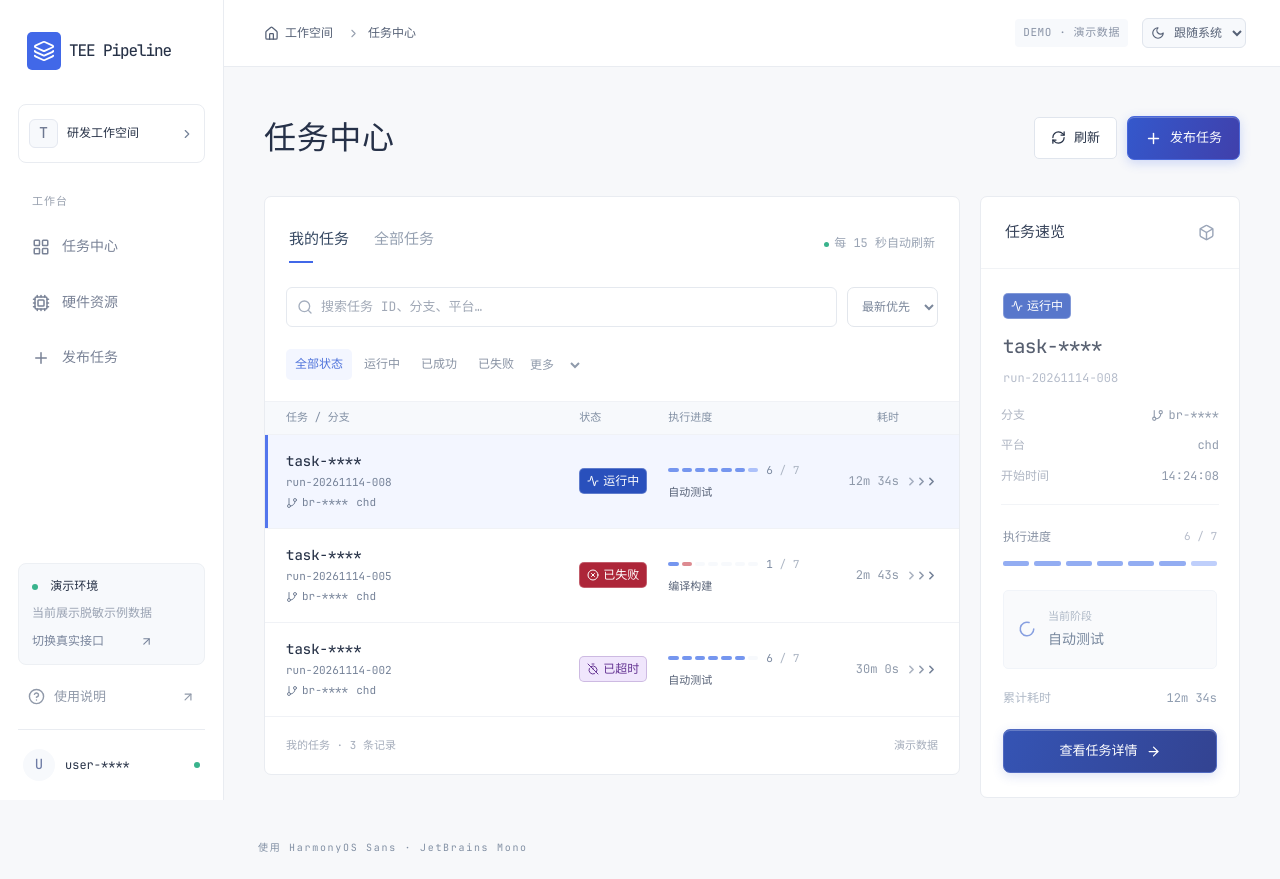
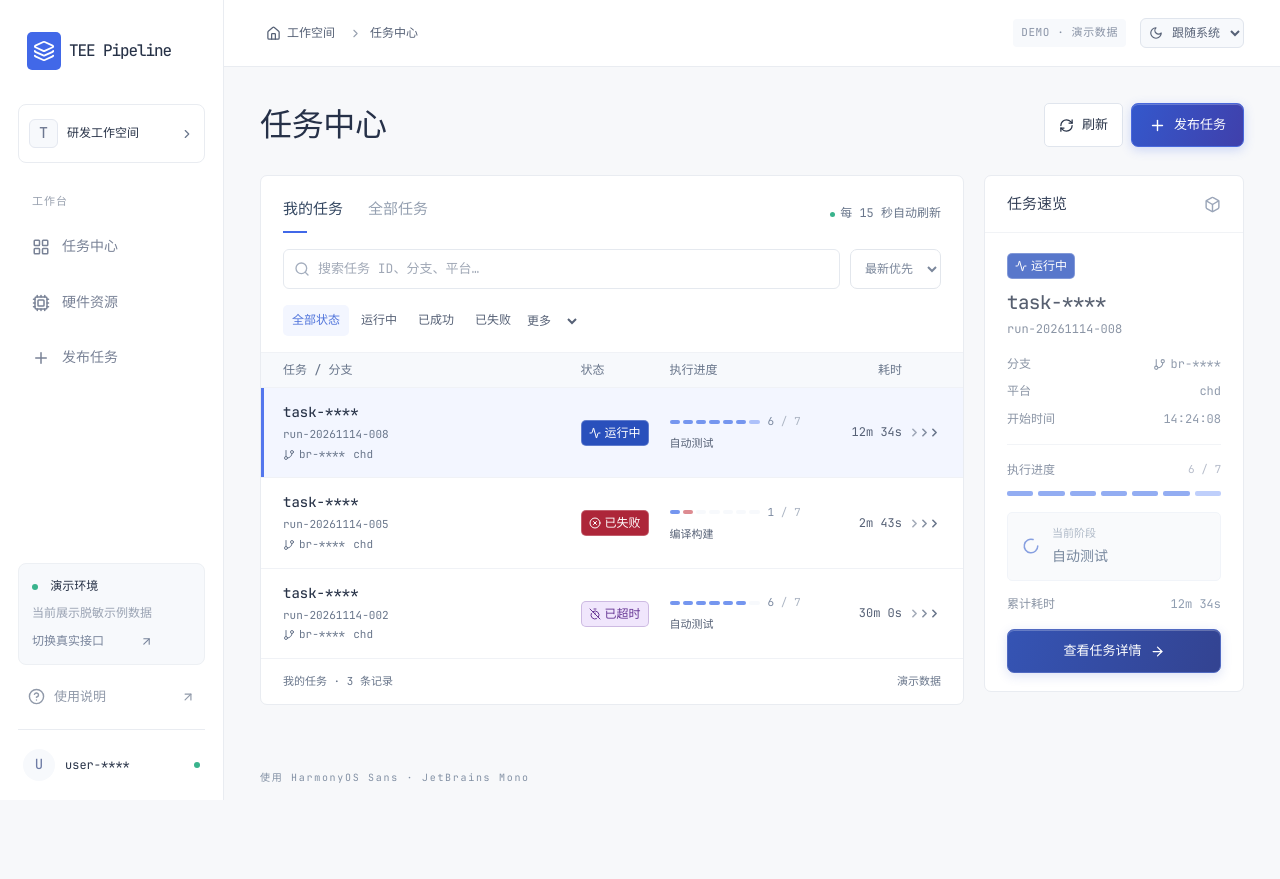
Before and after one commit to dawnyoake/tap_frontend, a React (Vite) app: page / in a window 1280 px wide. After the commit the page ends 809 px from the top, so only its background shows below. Built offline with nearby package versions, Linux system fonts and the light colour scheme; a web font is replaced by a local one.

Commit message:
Refine spacing and typography across workspace pages

```diff
--- a/src/styles/globals.css
+++ b/src/styles/globals.css
@@ -15,7 +15,12 @@
   --line-control: light-dark(#e0e5ed, #3b475e);
   --text: light-dark(#273247, #e8edf7);
   --text-secondary: light-dark(#566176, #c4cfe1);
-  --muted: light-dark(#758298, #a6b3c8);
+  --muted: light-dark(#69768b, #a6b3c8);
+  --page-gutter: 36px;
+  --panel-inset: 22px;
+  --text-label: 12px;
+  --text-body: 14px;
+  --leading-label: 1.45;
   --blue: light-dark(#4168e8, #a9bbff);
   --green: light-dark(#28a57a, #87d4b7);
   --row-sweep: light-dark(rgb(83 118 237 / 15%), rgb(124 151 255 / 23%));
@@ -312,6 +317,7 @@ nav a.active {
   align-items: center;
   color: light-dark(#98a1b0, var(--muted));
   font-size: 13px;
+  padding-inline: var(--page-gutter);
 }
 .topbar > span {
   display: flex;
@@ -341,7 +347,7 @@ nav a.active {
 main {
   max-width: 1680px;
   margin: auto;
-  padding: 44px 40px 24px;
+  padding: 36px var(--page-gutter) 24px;
   min-height: calc(100vh - 115px);
 }
 .eyebrow {
@@ -353,34 +359,42 @@ main {
 }
 h1 {
   font-size: 32px;
-  letter-spacing: -1px;
+  letter-spacing: -0.01em;
   font-weight: 700;
-  line-height: 1.4;
+  line-height: 1.25;
   color: light-dark(#263148, var(--text));
+  overflow-wrap: anywhere;
+}
+.page-heading > div:first-child {
+  min-width: 0;
 }
 .page-heading {
   display: flex;
   justify-content: space-between;
   align-items: center;
-  margin-bottom: 36px;
+  margin-bottom: 28px;
   gap: 24px;
+  padding-top: 0;
 }
 .page-heading p {
   color: light-dark(#8d96a6, var(--muted));
-  margin-top: 9px;
+  margin-top: 6px;
   font-size: 14px;
+  line-height: var(--leading-label);
+  overflow-wrap: anywhere;
 }
 .heading-actions {
   display: flex;
   align-items: center;
-  gap: 10px;
+  gap: 8px;
+  flex-wrap: wrap;
 }
 .button {
   display: inline-flex;
   justify-content: center;
   align-items: center;
   gap: 8px;
-  min-height: 36px;
+  min-height: 44px;
   padding: 9px 14px;
   border: 1px solid light-dark(#e0e5ed, var(--line-control));
   border-radius: 6px;
@@ -388,6 +402,7 @@ h1 {
   font-size: 13px;
   white-space: nowrap;
   font-weight: 500;
+  line-height: var(--leading-label);
 }
 .button:hover {
   background: var(--surface-hover);
@@ -448,7 +463,7 @@ h1 {
   overflow: hidden;
 }
 .panel-title {
-  padding: 24px;
+  padding: 18px var(--panel-inset);
   display: flex;
   justify-content: space-between;
   align-items: center;
@@ -461,6 +476,7 @@ h2 {
   font-size: 15px;
   font-weight: 700;
   color: light-dark(#364259, var(--text));
+  line-height: 1.35;
 }
 .panel-title h2 {
   display: flex;
@@ -476,9 +492,9 @@ h2 {
   font-weight: 400;
 }
 .subtle {
-  color: light-dark(#9aa4b4, var(--muted));
-  font-size: 12px;
-  line-height: 1.7;
+  color: var(--muted);
+  font-size: var(--text-label);
+  line-height: var(--leading-label);
 }
 .subtle .online-dot {
   margin-right: 5px;
@@ -488,7 +504,7 @@ h2 {
 .filters {
   display: flex;
   gap: 10px;
-  padding: 0 21px 17px;
+  padding: 0 var(--panel-inset) 14px;
 }
 .search {
   display: flex;
@@ -523,7 +539,7 @@ h2 {
   display: flex;
   align-items: center;
   justify-content: space-between;
-  padding: 0 21px 14px;
+  padding: 0 var(--panel-inset) 12px;
   gap: 8px;
 }
 .filter-tabs > div {
@@ -534,7 +550,7 @@ h2 {
 .filter-tabs button {
   padding: 6px 9px;
   font-size: 12px;
-  color: light-dark(#8993a4, var(--muted));
+  color: var(--text-secondary);
   border-radius: 5px;
   white-space: nowrap;
 }
@@ -546,7 +562,7 @@ h2 {
 .filter-tabs select {
   font-size: 12px;
   border: 0;
-  color: light-dark(#8f9aab, var(--muted));
+  color: var(--text-secondary);
   padding: 5px 0;
   max-width: 64px;
 }
@@ -573,15 +589,16 @@ input[type="checkbox"] {
   align-items: center;
   gap: 9px;
   text-align: left;
-  padding: 0 21px;
+  padding: 0 var(--panel-inset);
 }
 .table-heading {
   background: var(--surface-soft);
-  color: light-dark(#8290a4, var(--muted));
-  font-size: 11px;
-  height: 34px;
+  color: var(--muted);
+  font-size: var(--text-label);
+  height: 36px;
   border-top: 1px solid light-dark(#f0f2f6, var(--line));
   border-bottom: 1px solid light-dark(#f0f2f6, var(--line));
+  font-weight: 500;
 }
 .task-row {
   width: 100%;
@@ -706,46 +723,49 @@ input[type="checkbox"] {
   font-family: var(--font-ui);
 }
 .time {
-  color: light-dark(#8e99aa, var(--muted));
+  color: var(--text-secondary);
   font-size: 12px;
   white-space: nowrap;
+  font-variant-numeric: tabular-nums;
 }
 .table-footer {
   padding: 15px 21px;
   display: flex;
   justify-content: space-between;
-  color: light-dark(#a5adbb, var(--muted));
+  color: var(--muted);
   font-size: 11px;
   align-items: center;
+  padding-inline: var(--panel-inset);
 }
 .summary-panel .panel-title {
   border-bottom: 1px solid light-dark(#f1f3f6, var(--line));
 }
 .summary-head {
-  padding: 22px 22px 18px;
+  padding: 18px var(--panel-inset) 16px;
 }
 .summary-head h3 {
   font-size: 19px;
   letter-spacing: -0.4px;
-  margin: 12px 0 8px;
+  margin: 10px 0 5px;
   font-weight: 700;
+  line-height: 1.35;
 }
 .summary-head p {
   font-size: 12px;
-  color: light-dark(#a1aabc, var(--muted));
+  color: var(--muted);
 }
 .summary-meta {
-  margin: 0 22px;
-  padding-bottom: 19px;
+  margin: 0 var(--panel-inset);
+  padding-bottom: 15px;
   border-bottom: 1px solid light-dark(#eff1f5, var(--line));
   display: flex;
   flex-direction: column;
-  gap: 12px;
+  gap: 9px;
 }
 .summary-meta > span {
   display: flex;
   justify-content: space-between;
-  color: light-dark(#98a1b2, var(--muted));
+  color: var(--muted);
   font-size: 12px;
 }
 .summary-meta b {
@@ -867,8 +887,8 @@ input[type="checkbox"] {
   font-size: 11px;
 }
 .summary-panel > .full {
-  width: calc(100% - 44px);
-  margin: 0 22px 20px;
+  width: calc(100% - 2 * var(--panel-inset));
+  margin: 0 var(--panel-inset) 18px;
 }
 .bottom-note {
   display: flex;
@@ -889,6 +909,7 @@ footer {
   gap: 10px;
   color: light-dark(#b2bac7, var(--muted));
   font-size: 11px;
+  padding-inline: var(--page-gutter);
 }
 footer > span:last-child {
   font-size: 10px;
@@ -953,16 +974,16 @@ footer > span:last-child {
 }
 .detail-metrics {
   display: grid;
-  grid-template-columns: repeat(4, 1fr);
-  padding: 25px 28px;
+  grid-template-columns: repeat(4, minmax(0, 1fr));
+  padding: 22px var(--panel-inset);
   border-bottom: 1px solid var(--line);
 }
 .detail-metrics > span {
   display: flex;
   flex-direction: column;
-  gap: 10px;
-  font-size: 12px;
-  color: light-dark(#9ba4b4, var(--muted));
+  gap: 6px;
+  font-size: 12px;
+  color: var(--muted);
   border-right: 1px solid var(--line);
   padding-left: 25px;
 }
@@ -976,6 +997,8 @@ footer > span:last-child {
   font-size: 21px;
   color: light-dark(#43516a, var(--text-secondary));
   font-weight: 500;
+  line-height: 1.3;
+  overflow-wrap: anywhere;
 }
 .detail-metrics strong small {
   color: light-dark(#a3acbc, var(--muted));
@@ -989,8 +1012,8 @@ footer > span:last-child {
 }
 .detail-tabs button {
   font-size: 14px;
-  color: light-dark(#8b97a9, var(--muted));
-  padding: 13px 0;
+  color: var(--text-secondary);
+  padding: 11px 0;
   position: relative;
   white-space: nowrap;
 }
@@ -1129,29 +1152,32 @@ footer > span:last-child {
 .stage-list {
   display: flex;
   flex-direction: column;
-  gap: 13px;
+  gap: 12px;
 }
 .stage-panel .panel-title {
   border-bottom: 1px solid light-dark(#f0f2f6, var(--line));
 }
 .stage-panel h2 small {
   font-weight: 400;
-  color: light-dark(#9ba6b7, var(--muted));
+  color: var(--muted);
 }
 .stage-actions {
   display: flex;
   align-items: center;
   gap: 16px;
   font-size: 12px;
-  color: light-dark(#9ba6b7, var(--muted));
+  color: var(--muted);
 }
 details {
-  padding: 13px 22px;
+  padding: 10px var(--panel-inset);
   border-bottom: 1px solid light-dark(#f2f4f8, var(--line));
+}
+.stage-panel details:last-child {
+  border-bottom: 0;
 }
 summary {
   cursor: pointer;
-  color: light-dark(#7d8ba1, var(--muted));
+  color: var(--text-secondary);
   font-size: 13px;
 }
 pre {
@@ -1237,9 +1263,10 @@ pre {
 .hardware-overview {
   display: flex;
   align-items: center;
-  gap: 20px;
-  padding: 24px;
-  margin-bottom: 27px;
+  gap: 16px;
+  padding: 20px var(--panel-inset);
+  margin-bottom: 20px;
+  flex-wrap: wrap;
 }
 .host-icon {
   background: var(--surface-soft);
@@ -1252,25 +1279,26 @@ pre {
   font-weight: 500;
 }
 .hardware-overview p {
-  color: light-dark(#a0acbd, var(--muted));
-  font-size: 12px;
-  margin-top: 8px;
+  color: var(--muted);
+  font-size: 12px;
+  margin-top: 4px;
 }
 .host-stat {
   border-left: 1px solid var(--line);
-  padding-left: 28px;
-  margin-left: 18px;
+  padding-left: 20px;
+  margin-left: 0;
   display: flex;
   flex-direction: column;
-  gap: 7px;
+  gap: 4px;
 }
 .host-stat strong {
   font-size: 27px;
   font-weight: 500;
+  line-height: 1.2;
 }
 .host-stat span {
   font-size: 12px;
-  color: light-dark(#a0aaba, var(--muted));
+  color: var(--muted);
 }
 .host-update {
   margin-left: auto;
@@ -1292,7 +1320,7 @@ pre {
   gap: 20px;
 }
 .device-card {
-  padding: 23px;
+  padding: var(--panel-inset);
 }
 .device-card-top {
   display: flex;
@@ -1311,6 +1339,7 @@ pre {
 .device-card h3 {
   font-size: 16px;
   font-weight: 500;
+  line-height: 1.4;
 }
 .device-card > p {
   font-size: 12px;
@@ -1340,6 +1369,7 @@ pre {
   color: light-dark(#8394b1, var(--blue));
   font-size: 12px;
   min-height: 20px;
+  line-height: var(--leading-label);
 }
 .offline-device {
   background: var(--surface-soft);
@@ -1361,13 +1391,13 @@ pre {
   gap: 20px;
 }
 .form-panel {
-  padding: 30px;
+  padding: var(--panel-inset);
 }
 .form-heading {
   display: flex;
   align-items: center;
   gap: 13px;
-  margin-bottom: 24px;
+  margin-bottom: 16px;
 }
 .form-heading > span {
   background: var(--surface-soft);
@@ -1390,17 +1420,20 @@ pre {
 }
 .field {
   display: block;
-  margin-top: 20px;
+  margin-top: 16px;
   font-size: 13px;
-  color: light-dark(#687991, var(--text-secondary));
+  color: var(--text-secondary);
+  line-height: var(--leading-label);
 }
 .field input,
 .field select,
 .field textarea {
   display: block;
   width: 100%;
-  margin-top: 10px;
-  font-size: 14px;
+  margin-top: 6px;
+  font-size: var(--text-body);
+  padding: 9px 12px;
+  line-height: 1.5;
 }
 .field em {
   font-style: normal;
@@ -1408,9 +1441,9 @@ pre {
 }
 .field small {
   display: block;
-  color: light-dark(#a4aebe, var(--muted));
-  font-size: 12px;
-  margin-top: 9px;
+  color: var(--muted);
+  font-size: 12px;
+  margin-top: 6px;
   line-height: 1.6;
 }
 .config-preview {
@@ -1464,7 +1497,7 @@ pre {
   display: flex;
   align-items: center;
   gap: 11px;
-  padding: 12px 0;
+  padding: 11px 0;
   border-bottom: 1px solid light-dark(#f4f5f8, var(--line));
   cursor: pointer;
 }
@@ -1549,9 +1582,6 @@ pre {
   margin-top: 25px;
 }
 @media (min-width: 1550px) {
-  main {
-    padding-top: 45px;
-  }
   .task-row {
     min-height: 92px;
   }
@@ -1564,6 +1594,13 @@ pre {
   }
 }
 @media (max-width: 1250px) {
+  :root {
+    --page-gutter: 24px;
+    --panel-inset: 18px;
+  }
+  main {
+    padding-block-start: 28px;
+  }
   .sidebar {
     width: 194px;
     padding-left: 13px;
@@ -1579,25 +1616,12 @@ pre {
     margin-left: 194px;
     width: calc(100% - 194px);
   }
-  main {
-    padding: 28px 24px;
-  }
   .topbar {
-    padding: 0 24px;
   }
   .workspace-grid {
     grid-template-columns: minmax(0, 1fr) 248px;
     gap: 16px;
   }
-  .filters,
-  .panel-title {
-    padding-left: 16px;
-    padding-right: 16px;
-  }
-  .filter-tabs {
-    padding-left: 13px;
-    padding-right: 13px;
-  }
   .filter-tabs button {
     padding: 6px 7px;
   }
@@ -1636,9 +1660,6 @@ pre {
     grid-template-columns: minmax(0, 1fr) 248px;
     gap: 16px;
   }
-  .form-panel {
-    padding: 19px;
-  }
   .top-right > .workspace-status {
     display: none;
   }
@@ -1665,6 +1686,9 @@ pre {
   }
 }
 @media (max-width: 800px) {
+  :root {
+    --page-gutter: 20px;
+  }
   .sidebar {
     width: 70px;
     padding: 25px 10px 0;
@@ -1689,9 +1713,6 @@ pre {
     margin-left: 70px;
     width: calc(100% - 70px);
   }
-  main {
-    padding: 26px 20px;
-  }
   .submit-grid {
     grid-template-columns: 1fr;
   }
@@ -1705,7 +1726,6 @@ pre {
   }
   .topbar {
     height: 58px;
-    padding: 0 20px;
   }
   .page-heading .subtle {
     max-width: 150px;
@@ -1747,6 +1767,13 @@ pre {
   }
 }
 @media (max-width: 560px) {
+  :root {
+    --page-gutter: 14px;
+    --panel-inset: 14px;
+  }
+  main {
+    padding-block: 22px 18px;
+  }
   .sidebar {
     width: 56px;
     padding: 20px 6px 0;
@@ -1768,7 +1795,6 @@ pre {
   }
   .topbar {
     height: 56px;
-    padding: 0 16px;
     font-size: 12px;
   }
   .topbar > span {
@@ -1781,9 +1807,6 @@ pre {
   .demo-tag {
     font-size: 9px;
     padding: 4px;
-  }
-  main {
-    padding: 24px 14px 14px;
   }
   h1 {
     font-size: 27px;
@@ -1809,11 +1832,11 @@ pre {
   }
   .heading-actions .button {
     font-size: 12px;
-    min-height: 33px;
+    min-height: 40px;
     padding: 7px 11px;
   }
   .panel-title {
-    padding: 16px 13px;
+    padding-block: 14px;
   }
   .panel-title h2 {
     font-size: 14px;
@@ -1822,7 +1845,7 @@ pre {
     font-size: 10px;
   }
   .filters {
-    padding: 0 12px 12px;
+    padding: 0 var(--panel-inset) 12px;
     gap: 6px;
   }
   .search {
@@ -1844,7 +1867,7 @@ pre {
     align-items: flex-start;
     flex-wrap: wrap;
     gap: 9px;
-    padding: 0 12px 13px;
+    padding: 0 var(--panel-inset) 12px;
   }
   .filter-tabs button {
     font-size: 11px;
@@ -1958,9 +1981,6 @@ pre {
   }
   .submit-grid {
     gap: 16px;
-  }
-  .form-panel {
-    padding: 18px;
   }
   .device-choices {
     font-size: 10px;
@@ -2023,8 +2043,9 @@ body {
   -webkit-font-smoothing: antialiased;
 }
 h1 {
-  letter-spacing: 0.02em;
-  line-height: 1.3;
+  letter-spacing: -0.01em;
+  line-height: 1.25;
+  overflow-wrap: anywhere;
 }
 .eyebrow {
   color: light-dark(#8390a5, var(--muted));
@@ -2032,10 +2053,13 @@ h1 {
   margin-bottom: 13px;
 }
 .page-heading {
-  padding-top: 5px;
+  padding-top: 0;
+  margin-bottom: 28px;
 }
 .page-heading p {
-  line-height: 1.8;
+  line-height: var(--leading-label);
+  margin-top: 6px;
+  overflow-wrap: anywhere;
 }
 .brand {
   font-size: 18px;
@@ -2054,12 +2078,14 @@ h1 {
   border-radius: 7px;
 }
 .button {
-  min-height: 40px;
+  min-height: 44px;
   border-radius: 5px;
-  padding: 10px 16px;
+  padding: 9px 14px;
+  line-height: var(--leading-label);
 }
 .summary-head p {
   overflow-wrap: anywhere;
+  color: var(--muted);
 }
 .summary-meta b {
   max-width: 70%;
@@ -2090,10 +2116,12 @@ nav a {
 }
 .topbar {
   font-size: 12px;
+  padding-inline: var(--page-gutter);
 }
 footer {
   flex-wrap: wrap;
   line-height: 1.8;
+  padding-inline: var(--page-gutter);
 }
 footer .font-credit {
   display: block;
@@ -2104,6 +2132,8 @@ footer .font-credit {
 .detail-metrics {
   padding-top: 30px;
   padding-bottom: 30px;
+  grid-template-columns: repeat(4, minmax(0, 1fr));
+  padding: 22px var(--panel-inset);
 }
 .pipeline {
   margin-top: 28px;
@@ -2116,20 +2146,25 @@ footer .font-credit {
 .field input,
 .field select,
 .field textarea {
-  padding: 12px 14px;
-  line-height: 1.7;
+  padding: 9px 12px;
+  line-height: 1.5;
+  margin-top: 6px;
+  font-size: var(--text-body);
 }
 .form-heading p {
   line-height: 1.8;
 }
 .stage-checkboxes label {
-  padding: 15px 0;
+  padding: 11px 0;
 }
 .hardware-overview {
-  padding: 28px;
+  padding: 20px var(--panel-inset);
+  margin-bottom: 20px;
+  gap: 16px;
+  flex-wrap: wrap;
 }
 .device-card {
-  padding: 28px;
+  padding: var(--panel-inset);
 }
 .device-card-top {
   margin-bottom: 26px;
@@ -2147,10 +2182,6 @@ footer .font-credit {
     flex-wrap: wrap;
     row-gap: 12px;
   }
-  .summary-meta {
-    margin-left: 20px;
-    margin-right: 20px;
-  }
   .vertical .pipeline-step strong {
     font-size: 12px;
   }
@@ -2188,9 +2219,6 @@ footer .font-credit {
   }
 }
 @media (max-width: 560px) {
-  main {
-    padding: 28px 14px 18px;
-  }
   nav a {
     padding: 13px;
   }
@@ -2284,23 +2312,23 @@ footer .font-credit {
   background: var(--blue);
 }
 .tasks-panel > .panel-title {
-  padding-top: 27px;
-  padding-bottom: 24px;
+  padding-top: 18px;
+  padding-bottom: 16px;
 }
 .tasks-panel .filters {
-  padding-bottom: 22px;
+  padding-bottom: 16px;
 }
 .tasks-panel .filter-tabs {
-  padding-bottom: 21px;
+  padding-bottom: 16px;
 }
 .task-row {
-  min-height: 94px;
+  min-height: 88px;
 }
 .summary-execution {
-  padding: 2px 22px 24px;
+  padding: 0 var(--panel-inset) 18px;
 }
 .summary-execution .section-label {
-  margin: 21px 0 14px;
+  margin: 16px 0 12px;
 }
 .summary-execution > .progress-cell > .progress-segments {
   max-width: none;
@@ -2316,8 +2344,8 @@ footer .font-credit {
   display: flex;
   gap: 12px;
   align-items: center;
-  margin-top: 24px;
-  padding: 17px 14px;
+  margin-top: 16px;
+  padding: 12px 14px;
   background: var(--surface-soft);
   border: 1px solid light-dark(#edf1f7, var(--line-control));
   border-radius: 5px;
@@ -2351,8 +2379,8 @@ footer .font-credit {
 .summary-duration {
   display: flex;
   justify-content: space-between;
-  margin-top: 20px;
-  color: light-dark(#98a5b7, var(--muted));
+  margin-top: 14px;
+  color: var(--muted);
   font-size: 12px;
 }
 .summary-duration b {
@@ -2361,10 +2389,12 @@ footer .font-credit {
 }
 .summary-panel > .full {
   margin-bottom: 24px;
+  margin: 0 var(--panel-inset) 18px;
+  width: calc(100% - 2 * var(--panel-inset));
 }
 .tasks-panel .table-footer {
-  padding-top: 20px;
-  padding-bottom: 20px;
+  padding-top: 14px;
+  padding-bottom: 14px;
 }
 @media (max-width: 560px) {
   .task-scope {
@@ -2374,7 +2404,7 @@ footer .font-credit {
     font-size: 14px;
   }
   .tasks-panel > .panel-title {
-    padding: 20px 14px 16px;
+    padding: 14px var(--panel-inset);
   }
   .tasks-panel > .panel-title > .subtle {
     font-size: 9px;
@@ -2512,6 +2542,7 @@ footer span.font-credit {
 .task-row {
   isolation: isolate;
   overflow: hidden;
+  min-height: 88px;
 }
 .task-row:focus-visible {
   outline: 2px solid var(--blue);
@@ -2742,6 +2773,7 @@ footer span.font-credit {
 .device-card h3 {
   font-weight: 700;
   overflow-wrap: anywhere;
+  line-height: 1.4;
 }
 .device-status {
   align-items: center;
@@ -2761,6 +2793,7 @@ footer span.font-credit {
   border-top: 1px solid var(--line);
   color: var(--blue);
   overflow-wrap: anywhere;
+  line-height: var(--leading-label);
 }
 .device-link:hover {
   text-decoration: underline;
@@ -2802,6 +2835,7 @@ footer span.font-credit {
 }
 .task-row {
   padding-block: 15px;
+  min-height: 88px;
 }
 .run-title,
 .run-progress {
@@ -2815,7 +2849,7 @@ footer span.font-credit {
 }
 .run-title strong {
   color: var(--text);
-  font-size: 14px;
+  font-size: var(--text-body);
   font-weight: 700;
   line-height: 1.4;
 }
@@ -2876,7 +2910,7 @@ footer span.font-credit {
       "progress time time";
     align-items: start;
     gap: 10px 8px;
-    padding: 14px 12px;
+    padding: 14px var(--panel-inset);
   }
   .run-title {
     grid-area: title;
```
